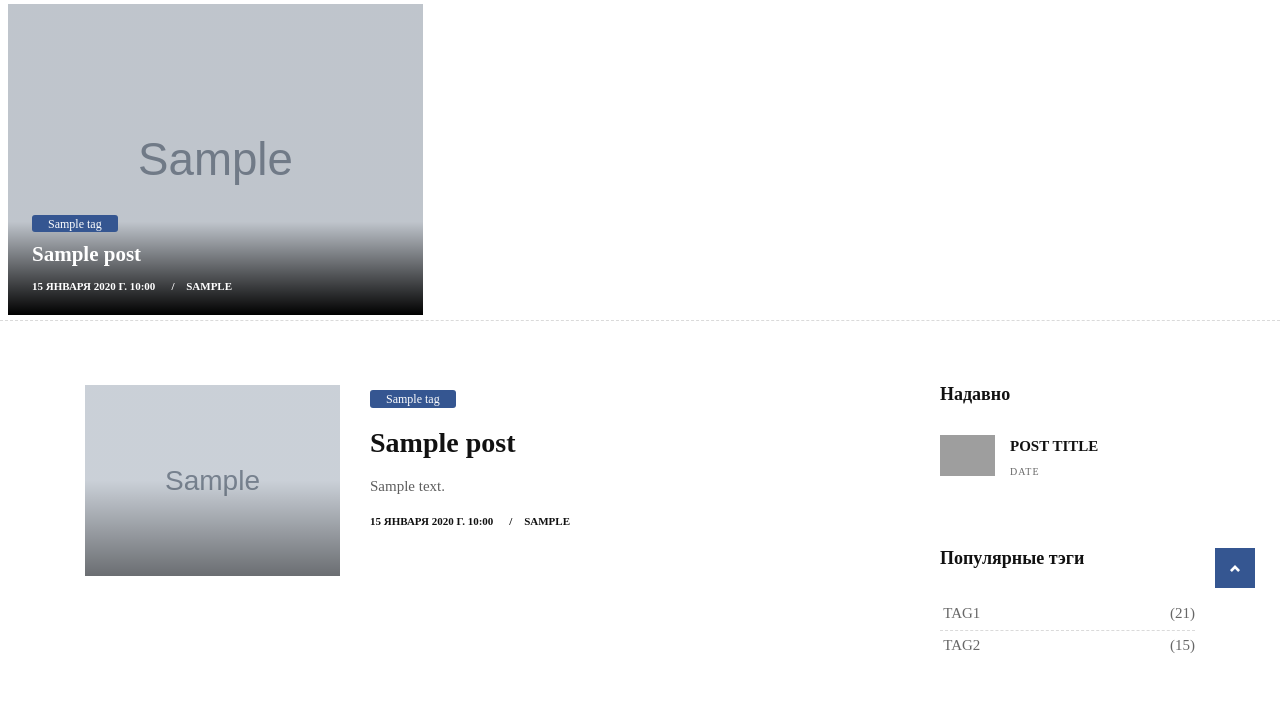
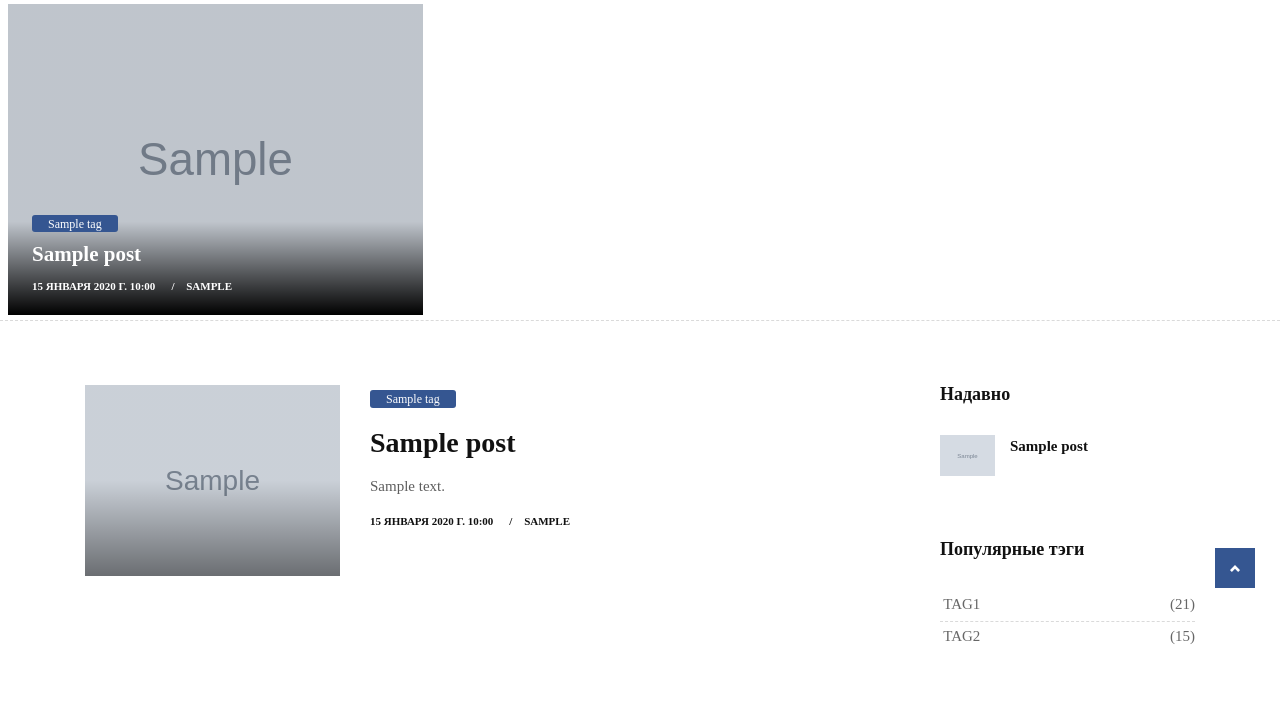
Before and after one commit to Maltsew/OverPath, a Django app: page /blog/ in a window 1280 px wide. Shown: the part 312-1029 px from the top of the page. Run offline with Django 4.2, Linux system fonts and the light colour scheme; tables that the repository leaves empty hold one stand-in row (values such as "Sample post"); grey boxes marked "Sample" are stand-in pictures; some libraries are stand-ins or nearby versions; some web fonts are replaced; grey boxes are pictures that could not be loaded.

Commit message:
Правки в sidebar Отредактирована кнопка поиска Реализовал функционал блока Недавно: с помощью пользовательского тэга get_posts передаются 3 последних по дате  публикации поста

```diff
--- a/blog/templates/blog/homepage.html
+++ b/blog/templates/blog/homepage.html
@@ -11,7 +11,6 @@
                 <div class="masonry-blog clearfix">
                     {% for post in preview_posts %}
                     <!-- БЛОК ПОСЛЕДНИХ ДОБАВЛЕННЫХ ПОСТОВ (или популярных) -->
-                    <!-- с помощью простого польз. тэга get_posts с фильтром получаем 3 последних записи -->
                     <div class="left-side">
                         <div class="masonry-box post-media">
                             {% if post.preview_image %}
--- a/blog/templates/blog/sidebar.html
+++ b/blog/templates/blog/sidebar.html
@@ -1,3 +1,5 @@
+{% load blog_tags %}
+
 <div class="col-lg-3 col-md-12 col-sm-12 col-xs-12">
                         <div class="sidebar">
                             {% if user.is_authenticated %}
@@ -7,7 +9,7 @@
                                     <div class="form-group">
                                         <input type="text" name="q" class="form-control" placeholder="Что будем искать?">
                                     </div>
-                                    <button type="submit"></button>
+                                    <button type="submit" class="btn btn-primary"><i class="fa fa-search"></i></button>
                                 </form>
                             </div><!-- end widget -->
                             {% endif %}
@@ -15,14 +17,19 @@
                                 <h2 class="widget-title">Надавно</h2>
                                 <div class="blog-list-widget">
                                     <div class="list-group">
-                                        <!-- группа последних постов -->
-                                        <a href="#" class="list-group-item list-group-item-action flex-column align-items-start">
+                                        <!-- с помощью простого польз. тэга get_posts с фильтром получаем 3 последних записи -->
+                                        {% get_posts filter=False as posts %}
+                                        {% for post in posts %}
+                                        <a href="{{ post.get_absolute_url }}" class="list-group-item list-group-item-action flex-column align-items-start">
                                             <div class="w-100 justify-content-between">
-                                                <img src="#" alt="" class="img-fluid float-left">
-                                                <h5 class="mb-1">POST TITLE</h5>
-                                                <small>DATE</small>
+                                                <img src="" alt="" class="img-fluid float-left">
+                                                {% if post.preview_image %}
+                                                <img src="{{ post.preview_image.url }}" alt="" class="img-fluid float-left">
+                                                {% endif %}
+                                                <h5 class="mb-1">{{ post.title }}</h5>
                                             </div>
                                         </a>
+                                        {% endfor %}
                                     </div>
                                 </div><!-- end blog-list -->
                             </div><!-- end widget -->
--- a/blog/views.py
+++ b/blog/views.py
@@ -36,7 +36,9 @@ class ShowHomepage(ListView):
 
     def get_context_data(self, *, object_list=None, **kwargs):
         context = super().get_context_data(**kwargs)
-        # временно - показ 3 последних постов
+        # определяет контекст последних постов
+        # в templatetags определен пользовательский тэг для такой же задачи
+        # TO-DO пересмотреть функционал
         context['preview_posts'] = Post.objects.all()[:3]
         return context
 
```
